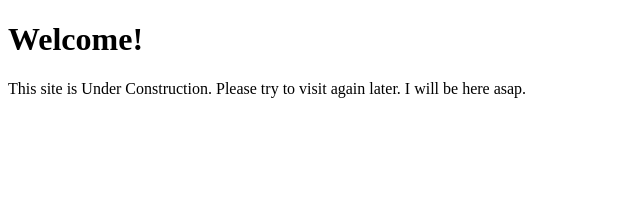
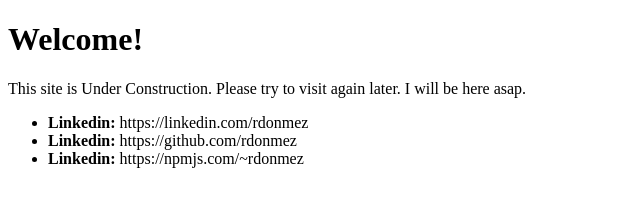
Before and after one commit to rdonmez/rdonmez.github.io, a plain HTML site: page index.html in a window 1280 px wide. Shown: the whole page, without its empty margins (0-640 px from the left). Drawn offline with Linux system fonts and the light colour scheme.

Commit message:
link add

```diff
--- a/index.html
+++ b/index.html
@@ -11,5 +11,12 @@
 <body>
 	<h1>Welcome!</h1>
 	<p>This site is Under Construction. Please try to visit again later. I will be here asap.</p>
+	<p>
+		<ul>
+			<li><b>Linkedin:</b> https://linkedin.com/rdonmez</li>
+			<li><b>Linkedin:</b> https://github.com/rdonmez</li>
+			<li><b>Linkedin:</b> https://npmjs.com/~rdonmez</li>
+		</ul>
+	</p>
 </body>
 </html>
```
